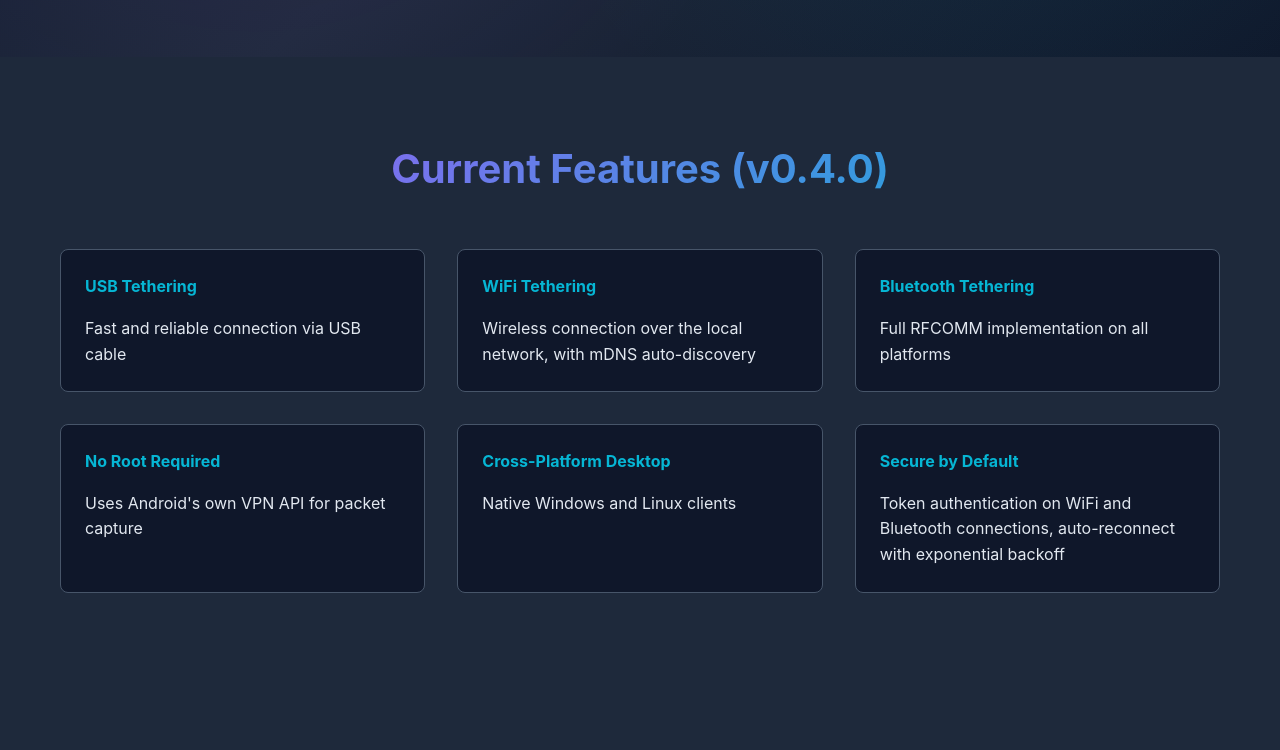
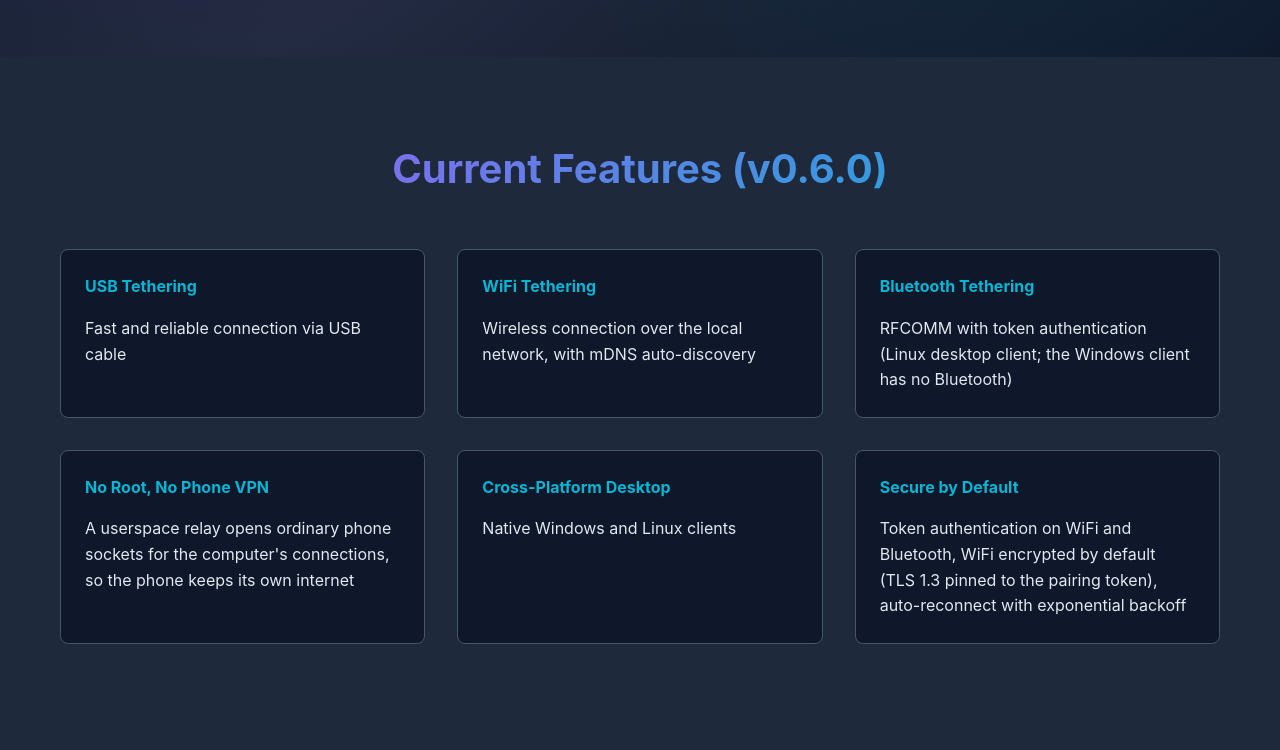
Before and after one commit to CanuteTheGreat/etphonehome, a plain HTML site: page docs/index.html in a window 1280 px wide. Shown: the part 760-1510 px from the top of the page. Drawn offline with Linux system fonts and the light colour scheme.

Commit message:
release 0.6.0: publish releases via the Forgejo API; docs match what ships
- release.yml: softprops/action-gh-release only talks to GitHub, so no
  release was ever created. Create/reuse the release through the Forgejo
  API, upload the four packages, verify they are listed; check the tag
  matches the Cargo and Android versions and has a CHANGELOG section.
- Version 0.6.0 everywhere (Cargo workspace, APK versionName/Code 6, GUI
  shows CARGO_PKG_VERSION).
- README/STATUS/FAQ/SETUP/TESTING/PROTOCOL/website: describe the relay
  (no root, no phone VPN), TLS by default, phone statistics and filter;
  drop the root-mode, "Bluetooth on all platforms" and VPN-permission
  claims; README footer no longer says v0.4.0.

```diff
--- a/docs/index.html
+++ b/docs/index.html
@@ -50,7 +50,7 @@
 
     <section id="features" class="features">
         <div class="container">
-            <h2 class="section-title">Current Features (v0.4.0)</h2>
+            <h2 class="section-title">Current Features (v0.6.0)</h2>
             <div class="feature-grid">
                 <div class="feature-item">
                     <h4>USB Tethering</h4>
@@ -62,11 +62,11 @@
                 </div>
                 <div class="feature-item">
                     <h4>Bluetooth Tethering</h4>
-                    <p>Full RFCOMM implementation on all platforms</p>
+                    <p>RFCOMM with token authentication (Linux desktop client; the Windows client has no Bluetooth)</p>
                 </div>
                 <div class="feature-item">
-                    <h4>No Root Required</h4>
-                    <p>Uses Android's own VPN API for packet capture</p>
+                    <h4>No Root, No Phone VPN</h4>
+                    <p>A userspace relay opens ordinary phone sockets for the computer's connections, so the phone keeps its own internet</p>
                 </div>
                 <div class="feature-item">
                     <h4>Cross-Platform Desktop</h4>
@@ -74,7 +74,7 @@
                 </div>
                 <div class="feature-item">
                     <h4>Secure by Default</h4>
-                    <p>Token authentication on WiFi and Bluetooth connections, auto-reconnect with exponential backoff</p>
+                    <p>Token authentication on WiFi and Bluetooth, WiFi encrypted by default (TLS 1.3 pinned to the pairing token), auto-reconnect with exponential backoff</p>
                 </div>
             </div>
         </div>
@@ -123,7 +123,7 @@
                         </tr>
                         <tr>
                             <td>Root required</td>
-                            <td class="check">No (Android VPN API)</td>
+                            <td class="check">No (userspace relay, no phone VPN)</td>
                             <td>No</td>
                         </tr>
                         <tr>
```
Also changed, not shown: 7 other files.
